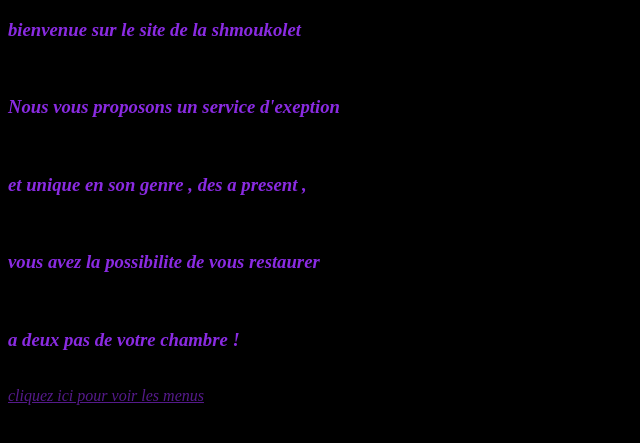
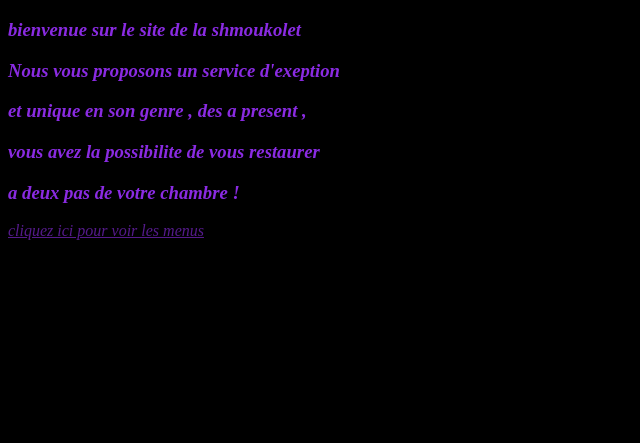
Before and after one commit to Shmouelmarciano/shmoukolet, a plain HTML site: page index.html in a window 1280 px wide. Shown: the part 61-504 px from the top of the page, without its empty margins (0-640 px from the left). Drawn offline with Linux system fonts and the light colour scheme.

Commit message:
Update index.html

```diff
--- a/index.html
+++ b/index.html
@@ -8,12 +8,11 @@
 </head>
 <body>
     <h1>shmoulolet</h1>
-    <h3><i>bienvenue sur le site de la shmoukolet</i></h3><br>
-    <h3><i>Nous vous proposons un service d'exeption<i></h3> <br>
-    <h3><i>et unique en son genre , des a present , </i></h3><br>
-    <h3><i>vous avez la possibilite de vous restaurer</i></h3><br>
-    <h3><i>a deux pas de votre chambre !</i></h3><br>
+    <h3><i>bienvenue sur le site de la shmoukolet</i></h3>
+    <h3><i>Nous vous proposons un service d'exeption<i></h3>
+    <h3><i>et unique en son genre , des a present , </i></h3>
+    <h3><i>vous avez la possibilite de vous restaurer</i></h3>
+    <h3><i>a deux pas de votre chambre !</i></h3>
     <a href="">cliquez ici pour voir les menus</a>
-    <div id="resto">
 </body>
 </html>
```
